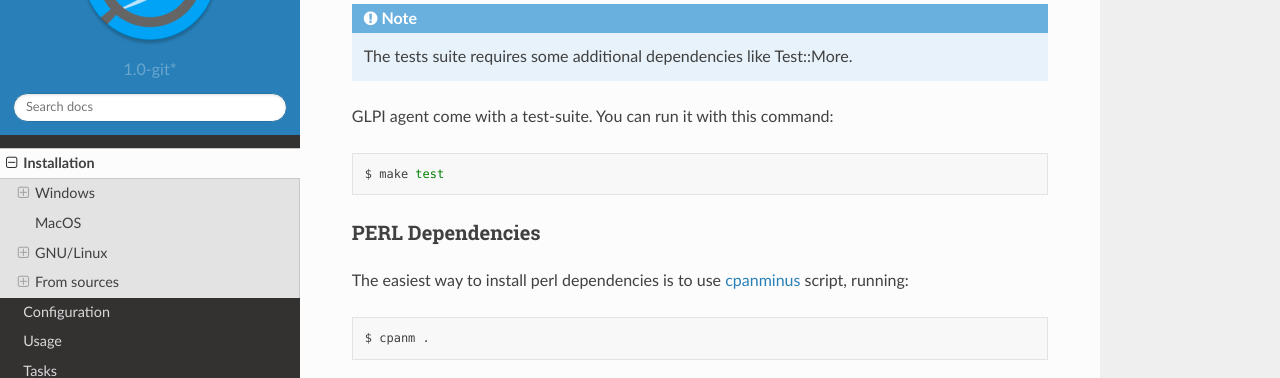
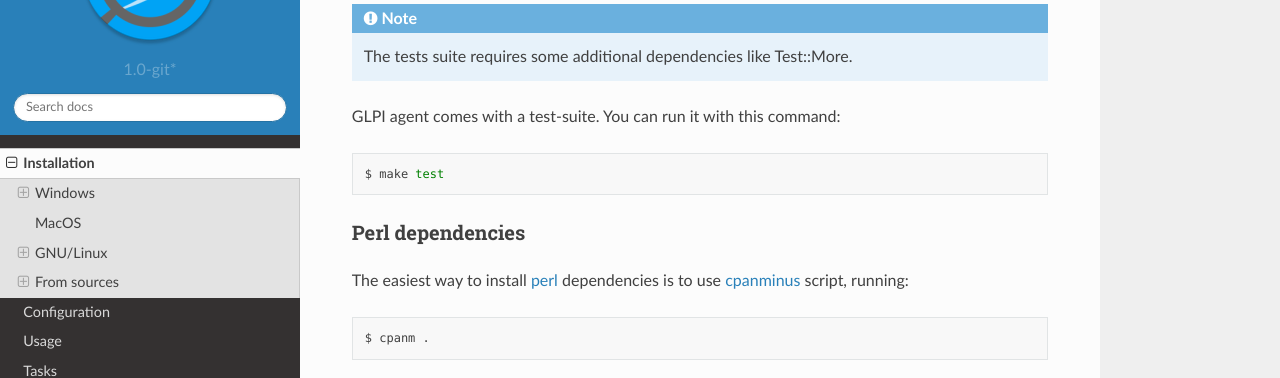
Before and after one commit to glpi-project/doc-agent, a Sphinx documentation site: the page built from source/installation/index.rst, in a window 1280 px wide and 900 px high, scrolled down 3327 px. Shown: the part 151-529 px from the top of the window. Built offline with Sphinx 7.4.7 and the Read the Docs theme 2.0.0, drawn with Linux system fonts in a browser that asks for light colours.

Commit message:
Minor text and url updates

```diff
--- a/source/installation/index.rst
+++ b/source/installation/index.rst
@@ -166,16 +166,16 @@
 
    The tests suite requires some additional dependencies like Test::More.
 
-GLPI agent come with a test-suite. You can run it with this command:
+GLPI agent comes with a test-suite. You can run it with this command:
 
 .. prompt:: bash
 
    make test
 
-PERL Dependencies
+Perl dependencies
 ^^^^^^^^^^^^^^^^^
 
-The easiest way to install perl dependencies is to use `cpanminus <http://cpanmin.us>`_ script, running:
+The easiest way to install `perl <https://www.perl.org/>`_ dependencies is to use `cpanminus <https://cpanmin.us/>`_ script, running:
 
 .. prompt:: bash
 
```
